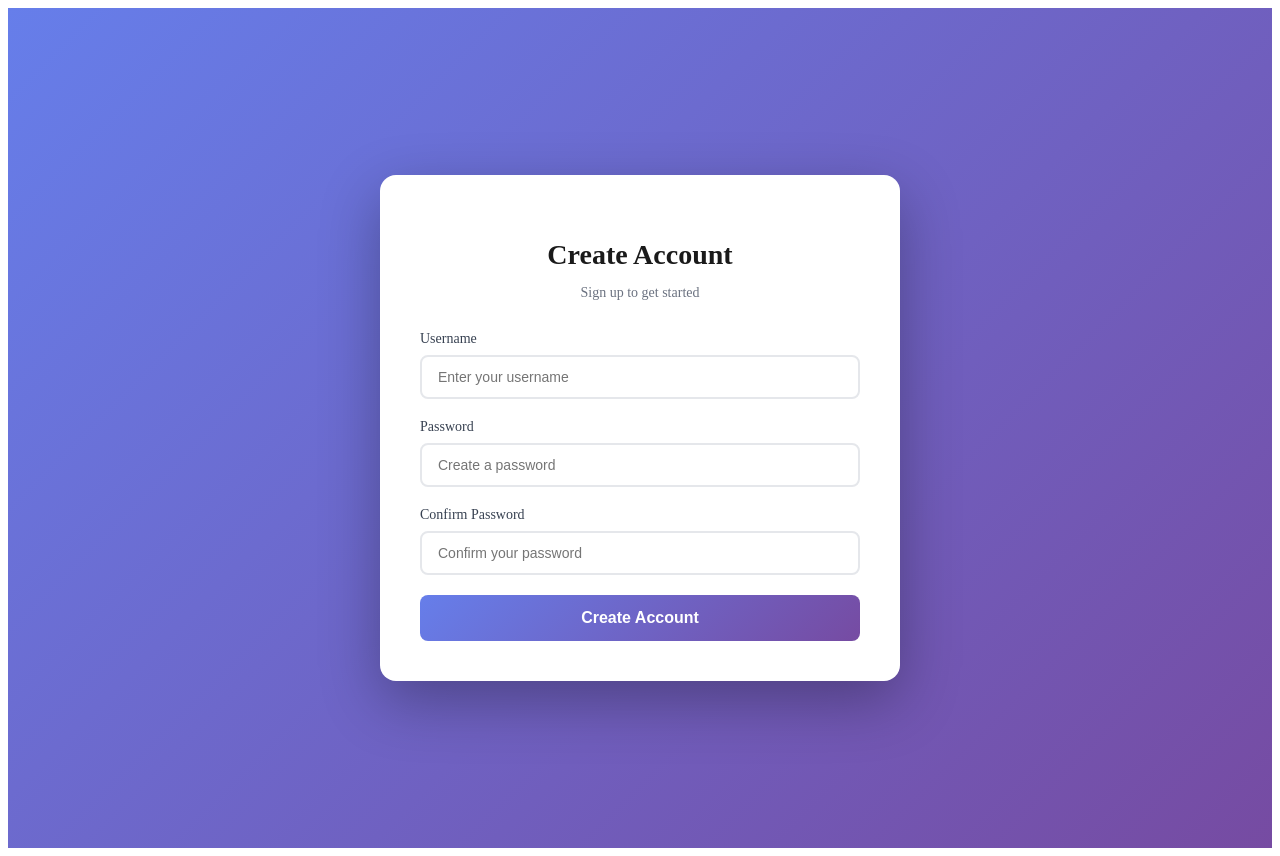
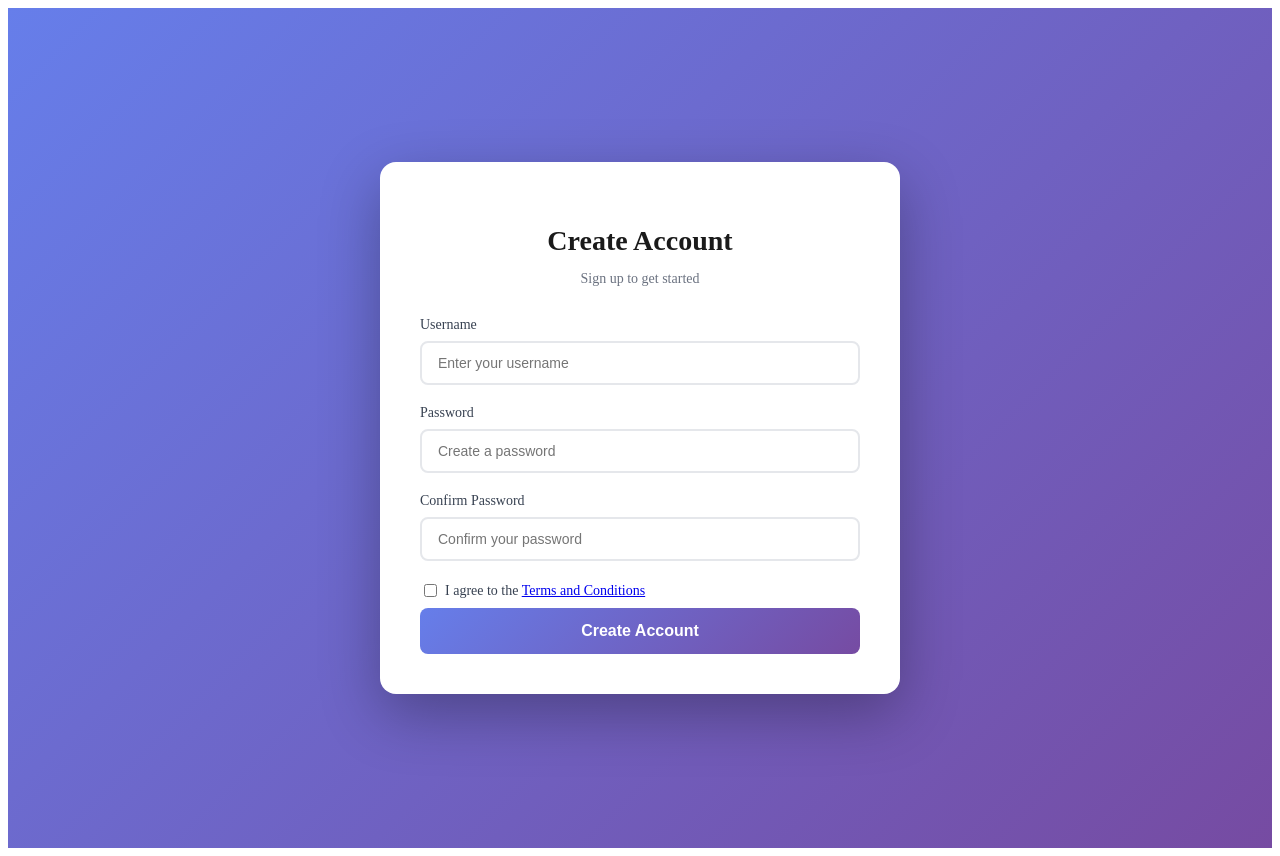
Before and after one commit to Mad-iq/FMS-Angular, an Angular app: page /register in a window 1280 px wide. Built offline with nearby package versions, Linux system fonts and the light colour scheme.

Commit message:
Updated register.html to add term and condition checkbox

```diff
--- a/src/app/components/register/register.html
+++ b/src/app/components/register/register.html
@@ -40,6 +40,13 @@
           required>
       </div>
 
+      <div class="checkbox-group">
+        <label class="checkbox-label">
+          <input type="checkbox" [(ngModel)]="agreeTerms" name="agreeTerms" [disabled]="isLoading">
+          <span>I agree to the <a href="#">Terms and Conditions</a></span>
+        </label>
+      </div>
+
       <div class="error-message" *ngIf="errorMessage">
         {{ errorMessage }}
       </div>
```
